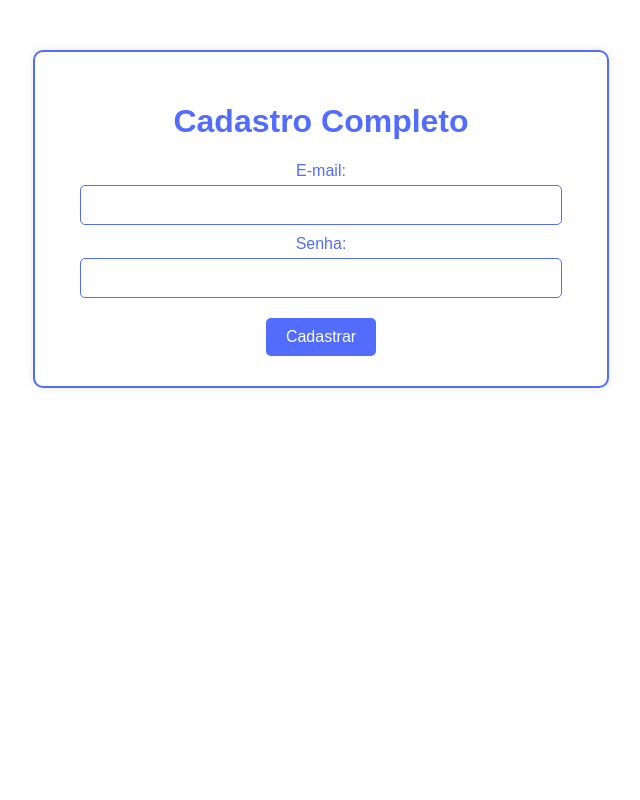
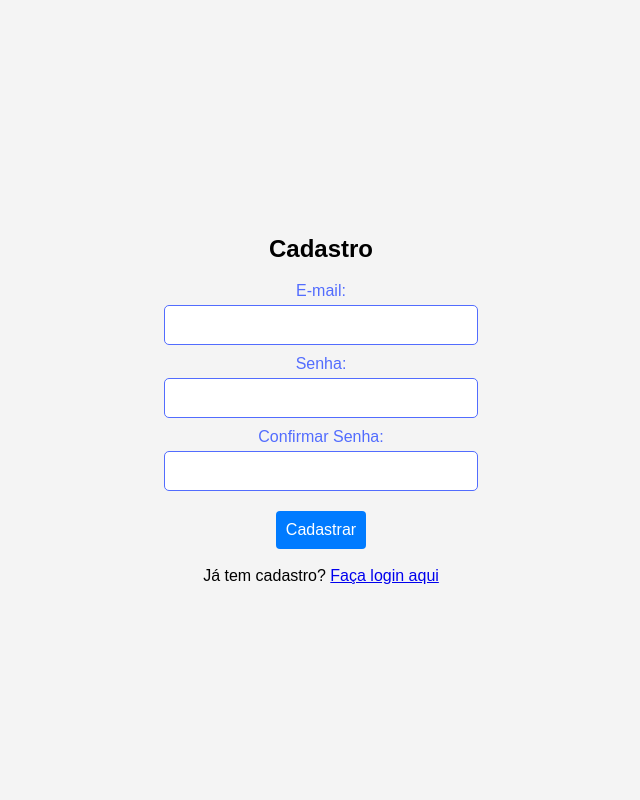
Before and after one commit to FGA-REQ/2024.2-Champions, a FastAPI app: page /cadastro in a window 1280 px wide. Shown: the whole page, without its empty margins (319-959 px from the left). Run offline with FastAPI, Linux system fonts and the light colour scheme.

Commit message:
add: corrigindo cadastro.html

```diff
--- a/templates/cadastro.html
+++ b/templates/cadastro.html
@@ -1,96 +1,41 @@
 <!DOCTYPE html>
-<html lang="pt-BR">
+<html lang="pt-br">
   <head>
-    <meta charset="UTF-8">
-    <meta name="viewport" content="width=device-width, initial-scale=1.0">
-    <title>Média Mestre- Cadastro</title>
-    <style>
-        body {
-            font-family: Arial, sans-serif;
-            background-color: white;
-            text-align: center;
-            margin: 0;
-            padding: 0;
-        }
-        .container {
-            background: #ffffff;
-            width: 40%;
-            margin: 50px auto;
-            padding: 30px;
-            border-radius: 10px;
-            box-shadow: 0 0 10px rgba(0, 0, 0, 0.1);
-            border: 2px solid #526cfe;
-        }
-        h1 {
-            color: #526cfe;
-        }
-        label {
-            font-size: 16px;
-            display: block;
-            margin: 10px 0 5px;
-            color: #526cfe;
-        }
-        input {
-            width: 90%;
-            padding: 10px;
-            border: 1px solid #526cfe;
-            border-radius: 5px;
-            font-size: 16px;
-        }
-        button {
-            background-color: #526cfe;
-            color: white;
-            border: none;
-            padding: 10px 20px;
-            font-size: 16px;
-            border-radius: 5px;
-            cursor: pointer;
-            margin-top: 20px;
-        }
-        button:hover {
-            background-color: #4052c4;
-        }
-        .secondary-button {
-            background: none;
-            border: none;
-            color: #526cfe;
-            text-decoration: underline;
-            cursor: pointer;
-            margin-top: 10px;
-            font-size: 14px;
-        }
-        .secondary-button:hover {
-            color: #4052c4;
-        }
-    </style>
-    <script>
-        function validarSenha(event) {
-            event.preventDefault();
-            var senha = document.getElementById("senha").value;
-            var confirmarSenha = document.getElementById("confirmar-senha").value;
-
-            if (senha !== confirmarSenha) {
-                alert("As senhas não coincidem. Tente novamente.");
-                return;
-            }
-
-            window.location.href = 'log-in.html';
-        }
-    </script>
+    <meta charset="UTF-8" />
+    <meta name="viewport" content="width=device-width, initial-scale=1.0" />
+    <link rel="stylesheet" href="../static/style.css" />
+    <title>Cadastro</title>
   </head>
   <body>
-    <div class="container">
-        <h1>Cadastro Completo</h1>
-        <form onsubmit="validarSenha(event)">
+    <div class="login-container">
+      <h2>Cadastro</h2>
+      {% if request.query_params.get('message') %}
+      <div class="error-message">
+        <p>{{ request.query_params.get('message') }}</p>
+      </div>
+      {% endif %}
 
+      <form method="post" action="/cadastro">
         <label for="email">E-mail:</label>
-            <input type="email" id="email" name="email" required>
+        <input type="email" id="email" name="email" required />
 
-            <label for="senha">Senha:</label>
-            <input type="password" id="senha" name="senha" required>
+        <label for="password">Senha:</label>
+        <input type="password" id="password" name="password" required />
+
+        <label for="confirm_password">Confirmar Senha:</label>
+        <input
+          type="confirm_password"
+          id="confirm_password"
+          name="confirm_password"
+          required
+        />
 
         <button type="submit">Cadastrar</button>
       </form>
+      <br />
+      <div class="register-link">
+        Já tem cadastro? <a href="/login">Faça login aqui</a>
+      </div>
     </div>
   </body>
 </html>
```
Lines whose indentation alone changed are shown as unchanged.
